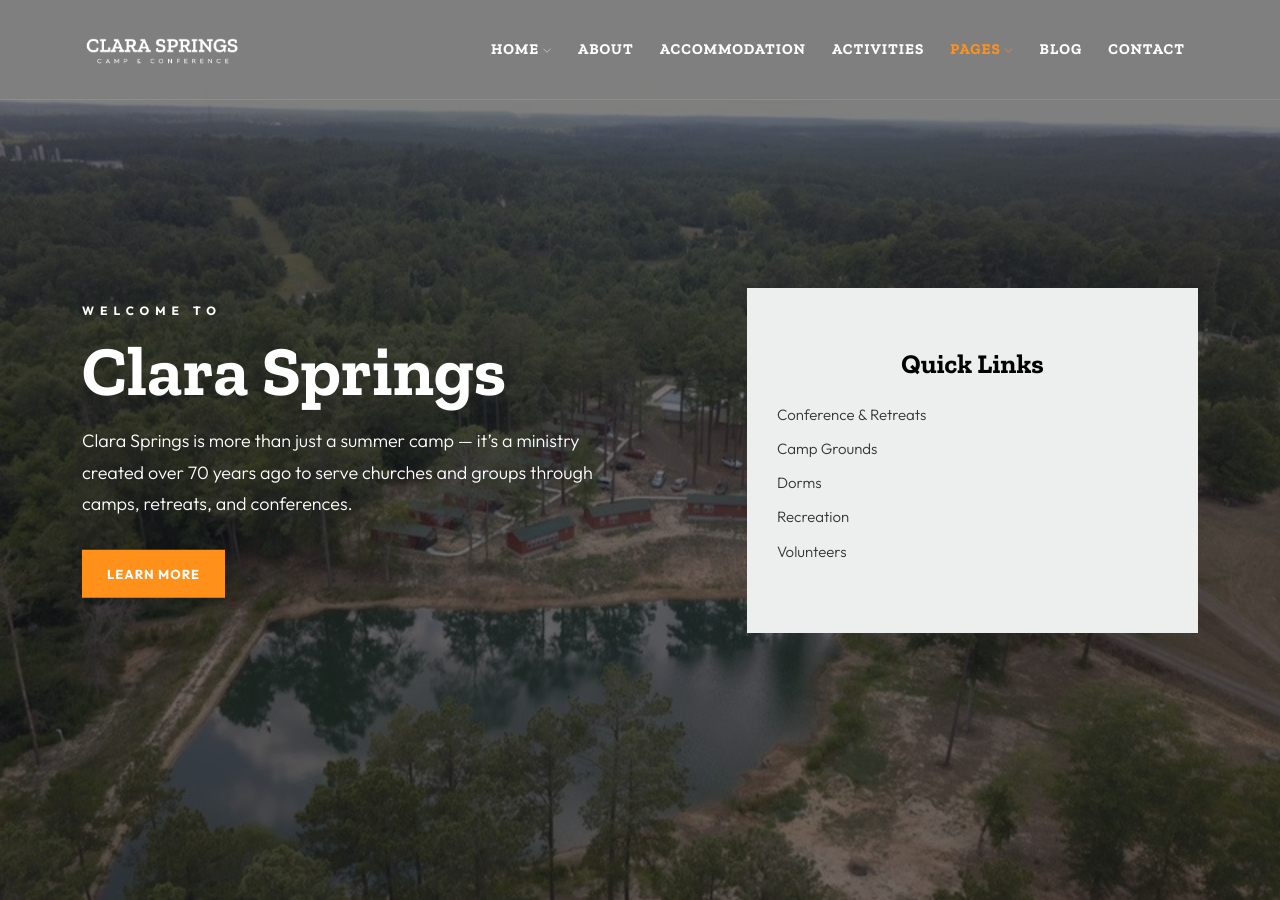
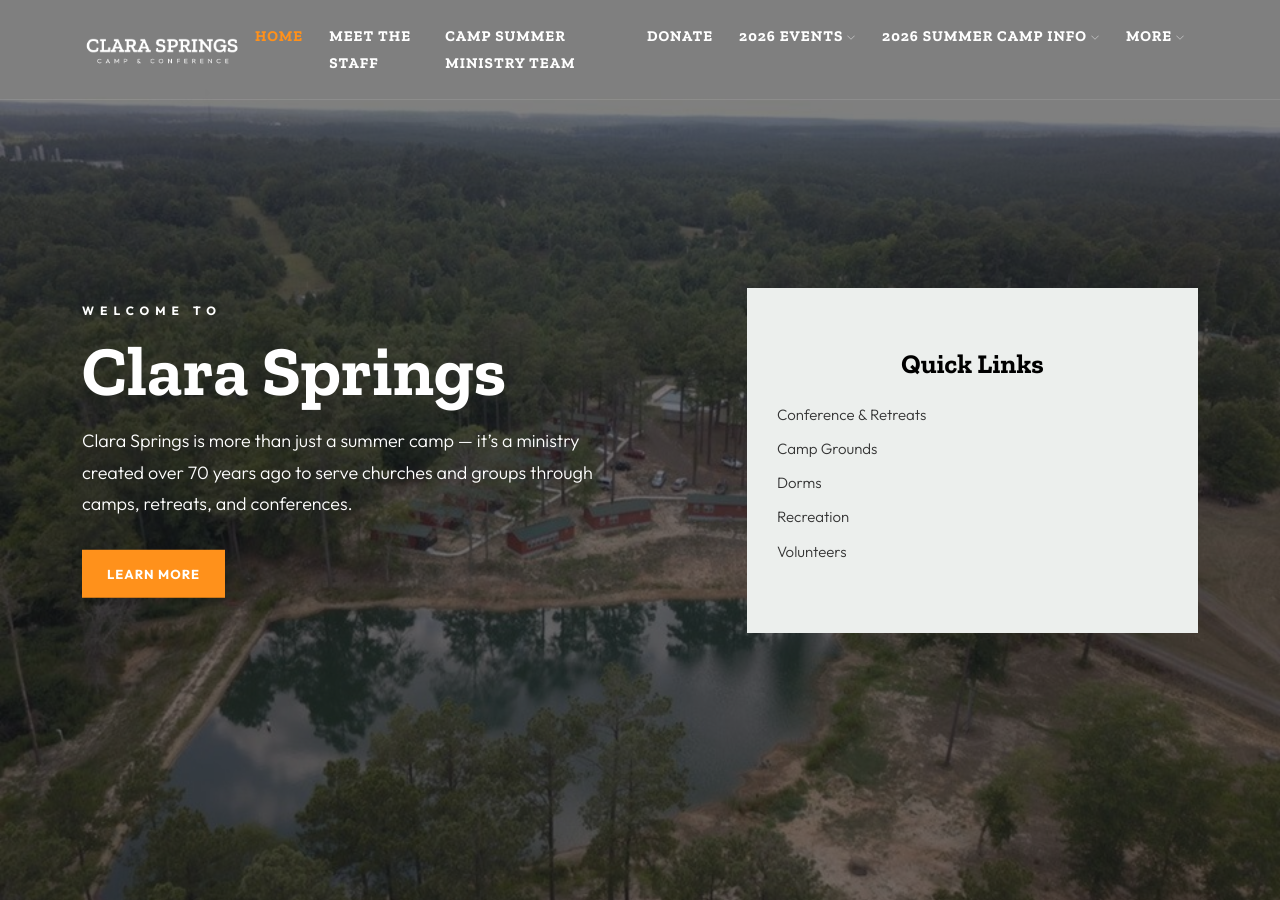
Before and after one commit to clerma/clarasprings, a Jekyll site: the page built from _pages/index.html, in a window 1280 px wide and 900 px high. Built offline with Jekyll 4.4.1, drawn with Linux system fonts in a browser that asks for light colours.

Commit message:
update to nav

```diff
--- a/_data/navigation.yml
+++ b/_data/navigation.yml
@@ -1,17 +1,84 @@
----
-- name: Parallax Image
-  url: /
-- name: Slider
-  url: /2
-- name: Video
-  url: /3
-- name: Slideshow
-  url: /4
-- name: Onepage
-  url: /onepage
-- name: About
-  url: /about
-- name: Accommodation
-  url: /accommodations
-- name: Activities
-  url: /activities
+main:
+- label: "Home"
+  url: "/"
+  more: false
+
+- label: "Meet The Staff"
+  url: "/meet-the-staff/"
+  more: false
+
+- label: "Camp Summer Ministry Team"
+  url: "/camp-summer-ministry-team/"
+  more: false
+
+- label: "Donate"
+  url: "/donate/"
+  more: false
+
+- label: "2026 Events"
+  url: "/2026-events/"
+  more: false
+  children:
+    - label: "Kids Winter Retreat"
+      url: "/2026-events/kids-winter-retreat/"
+    - label: "Fourth Friday Fish Fry"
+      url: "/2026-events/fourth-friday-fish-fry/"
+    - label: "GROW Women's Conference"
+      url: "/2026-events/grow-womens-conference/"
+    - label: "2025 Adult Day"
+      url: "/2026-events/2025-adult-day/"
+
+- label: "2026 Summer Camp Info"
+  url: "/2026-summer-camp-info/"
+  more: false
+  children:
+    - label: "Bloom (Girls) Camp"
+      url: "/2026-summer-camp-info/bloom-girls-camp/"
+    - label: "PreCamp"
+      url: "/2026-summer-camp-info/precamp/"
+    - label: "Kids Camp"
+      url: "/2026-summer-camp-info/kids-camp/"
+    - label: "YAC (Young Adult Camp)"
+      url: "/2026-summer-camp-info/yac-young-adult-camp/"
+    - label: "Kids on Mission Camp"
+      url: "/2026-summer-camp-info/kids-on-mission-camp/"
+    - label: "Journey Youth Camp"
+      url: "/2026-summer-camp-info/journey-youth-camp/"
+    - label: "Impact Youth Camp"
+      url: "/2026-summer-camp-info/impact-youth-camp/"
+
+# Items that were hidden in main nav and surfaced in "More"
+- label: "Volunteers"
+  url: "/volunteers/"
+  more: true
+
+- label: "Camp Grounds"
+  url: "/camp-grounds/"
+  more: true
+  children:
+    - label: "Facilities"
+      url: "/camp-grounds/facilities/"
+    - label: "Dining Hall"
+      url: "/camp-grounds/dining-hall/"
+    - label: "Worship Center"
+      url: "/camp-grounds/worship-center/"
+    - label: "Dorms"
+      url: "/camp-grounds/dorms/"
+    - label: "Eagle & Whitetail Lodges"
+      url: "/camp-grounds/eagle-whitetail-lodges/"
+    - label: "Cabins & The Buffalo"
+      url: "/camp-grounds/cabins-the-buffalo/"
+    - label: "Recreation"
+      url: "/camp-grounds/recreation/"
+
+- label: "Conference & Retreats"
+  url: "/conference-retreats/"
+  more: true
+
+- label: "Summer Staff Adoption"
+  url: "/summer-staff-adoption/"
+  more: true
+
+- label: "Beyond the Camp Fire"
+  url: "/beyond-the-camp-fire/"
+  more: true
--- a/_includes/nav.html
+++ b/_includes/nav.html
@@ -1,39 +1,128 @@
-<!-- Navigation preserved from original template -->
 <nav class="navbar navbar-expand-lg">
     <div class="container">
         <!-- Logo -->
         <div class="logo-wrapper">
-                <a class="logo" href="/"> <img src="{{ '/assets/img/logo-light.png' | relative_url }}" class="logo-img" alt=""> </a>
+            <a class="logo" href="/"> <img src="/assets/img/logo-light.png" class="logo-img" alt=""> </a>
         </div>
         <!-- Button -->
         <button class="navbar-toggler" type="button" data-bs-toggle="collapse" data-bs-target="#navbar" aria-controls="navbar" aria-expanded="false" aria-label="Toggle navigation"> <span class="navbar-toggler-icon"><i class="ti-menu"></i></span> </button>
         <!-- Menu -->
         <div class="collapse navbar-collapse" id="navbar">
            <ul class="navbar-nav ms-auto">
-                    <li class="nav-item dropdown"> <a class="nav-link dropdown-toggle" href="#" role="button" data-bs-toggle="dropdown" data-bs-auto-close="outside" aria-expanded="false">Home <i class="ti-angle-down"></i></a>
+             {% assign current = page.url | replace: "index.html", "" | append: "/" | replace: "//", "/" %}
+
+             {%- assign main_items = site.data.navigation.main | where_exp: "i", "i.more != true" -%}
+             {%- assign more_items = site.data.navigation.main | where_exp: "i", "i.more == true" -%}
+
+             {%- comment -%} MAIN ITEMS {%- endcomment -%}
+             {% for item in main_items %}
+               {% assign item_url = item.url | append: "/" | replace: "//", "/" %}
+
+               {% if item.children %}
+                 {% assign is_active = false %}
+                 {% if current == item_url %}
+                   {% assign is_active = true %}
+                 {% endif %}
+                 {% for child in item.children %}
+                   {% assign child_url = child.url | append: "/" | replace: "//", "/" %}
+                   {% if current == child_url %}
+                     {% assign is_active = true %}
+                   {% endif %}
+                 {% endfor %}
+
+                 <li class="nav-item dropdown">
+                   <a class="nav-link dropdown-toggle{% if is_active %} active{% endif %}"
+                      href="#"
+                      role="button"
+                      data-bs-toggle="dropdown"
+                      data-bs-auto-close="outside"
+                      aria-expanded="false">
+                     {{ item.label }} <i class="ti-angle-down"></i>
+                   </a>
                    <ul class="dropdown-menu">
-                            <li><a href="/" class="dropdown-item"><span>Parallax Image</span></a></li>
-                            <li><a href="/2" class="dropdown-item"><span>Slider</span></a></li>
-                            <li><a href="/3" class="dropdown-item"><span>Video</span></a></li>
-                            <li><a href="/4" class="dropdown-item"><span>Slideshow</span></a></li>
-                            <li><a href="/onepage" class="dropdown-item"><span>Onepage</span></a></li>
+                     {% for child in item.children %}
+                       {% assign child_url = child.url | append: "/" | replace: "//", "/" %}
+                       <li>
+                         <a href="{{ child.url }}" class="dropdown-item{% if current == child_url %} active{% endif %}">
+                           <span>{{ child.label }}</span>
+                         </a>
+                       </li>
+                     {% endfor %}
                    </ul>
                  </li>
-                    <li class="nav-item"><a class="nav-link" href="/about">About</a></li>
-                    <li class="nav-item"><a class="nav-link" href="/accommodations">Accommodation</a></li>
-                    <li class="nav-item"><a class="nav-link" href="/activities">Activities</a></li>
-                    <li class="nav-item dropdown"> <a class="nav-link active dropdown-toggle" href="#" role="button" data-bs-toggle="dropdown" data-bs-auto-close="outside" aria-expanded="false">Pages <i class="ti-angle-down"></i></a>
+
+               {% else %}
+                 <li class="nav-item">
+                   <a class="nav-link{% if current == item_url %} active{% endif %}" href="{{ item.url }}">
+                     {{ item.label }}
+                   </a>
+                 </li>
+               {% endif %}
+             {% endfor %}
+
+             {%- comment -%} MORE DROPDOWN (single level, matches new markup) {%- endcomment -%}
+             {% if more_items and more_items.size > 0 %}
+               {% assign more_active = false %}
+               {% for item in more_items %}
+                 {% assign item_url = item.url | append: "/" | replace: "//", "/" %}
+                 {% if current == item_url %}
+                   {% assign more_active = true %}
+                 {% endif %}
+                 {% if item.children %}
+                   {% for child in item.children %}
+                     {% assign child_url = child.url | append: "/" | replace: "//", "/" %}
+                     {% if current == child_url %}
+                       {% assign more_active = true %}
+                     {% endif %}
+                   {% endfor %}
+                 {% endif %}
+               {% endfor %}
+
+               <li class="nav-item dropdown">
+                 <a class="nav-link dropdown-toggle{% if more_active %} active{% endif %}"
+                    href="#"
+                    role="button"
+                    data-bs-toggle="dropdown"
+                    data-bs-auto-close="outside"
+                    aria-expanded="false">
+                   More <i class="ti-angle-down"></i>
+                 </a>
+
                  <ul class="dropdown-menu">
-                            <li><a href="/gallery" class="dropdown-item"><span>Gallery</span></a></li>
-                            <li><a href="/team" class="dropdown-item"><span>Team</span></a></li>
-                            <li><a href="/pricing" class="dropdown-item"><span>Pricing</span></a></li>
-                            <li><a href="/faq" class="dropdown-item"><span>Faq</span></a></li>
-                            <li><a href="/404" class="dropdown-item active"><span>404 Page</span></a></li>
+                   {% for item in more_items %}
+                     {% assign item_url = item.url | append: "/" | replace: "//", "/" %}
+
+                     {% if item.children %}
+                       {%- comment -%}
+                       New template supports only one dropdown level.
+                       Flatten children under More.
+                       {%- endcomment -%}
+                       <li>
+                         <a href="{{ item.url }}" class="dropdown-item{% if current == item_url %} active{% endif %}">
+                           <span>{{ item.label }}</span>
+                         </a>
+                       </li>
+                       {% for child in item.children %}
+                         {% assign child_url = child.url | append: "/" | replace: "//", "/" %}
+                         <li>
+                           <a href="{{ child.url }}" class="dropdown-item{% if current == child_url %} active{% endif %}">
+                             <span>&nbsp;&nbsp;{{ child.label }}</span>
+                           </a>
+                         </li>
+                       {% endfor %}
+                     {% else %}
+                       <li>
+                         <a href="{{ item.url }}" class="dropdown-item{% if current == item_url %} active{% endif %}">
+                           <span>{{ item.label }}</span>
+                         </a>
+                       </li>
+                     {% endif %}
+                   {% endfor %}
                  </ul>
                </li>
-                    <li class="nav-item"><a class="nav-link" href="/blog">Blog</a></li>
-                    <li class="nav-item"><a class="nav-link" href="/contact">Contact</a></li>
+             {% endif %}
            </ul>
+
         </div>
     </div>
 </nav>
```
Lines whose indentation alone changed are shown as unchanged.
